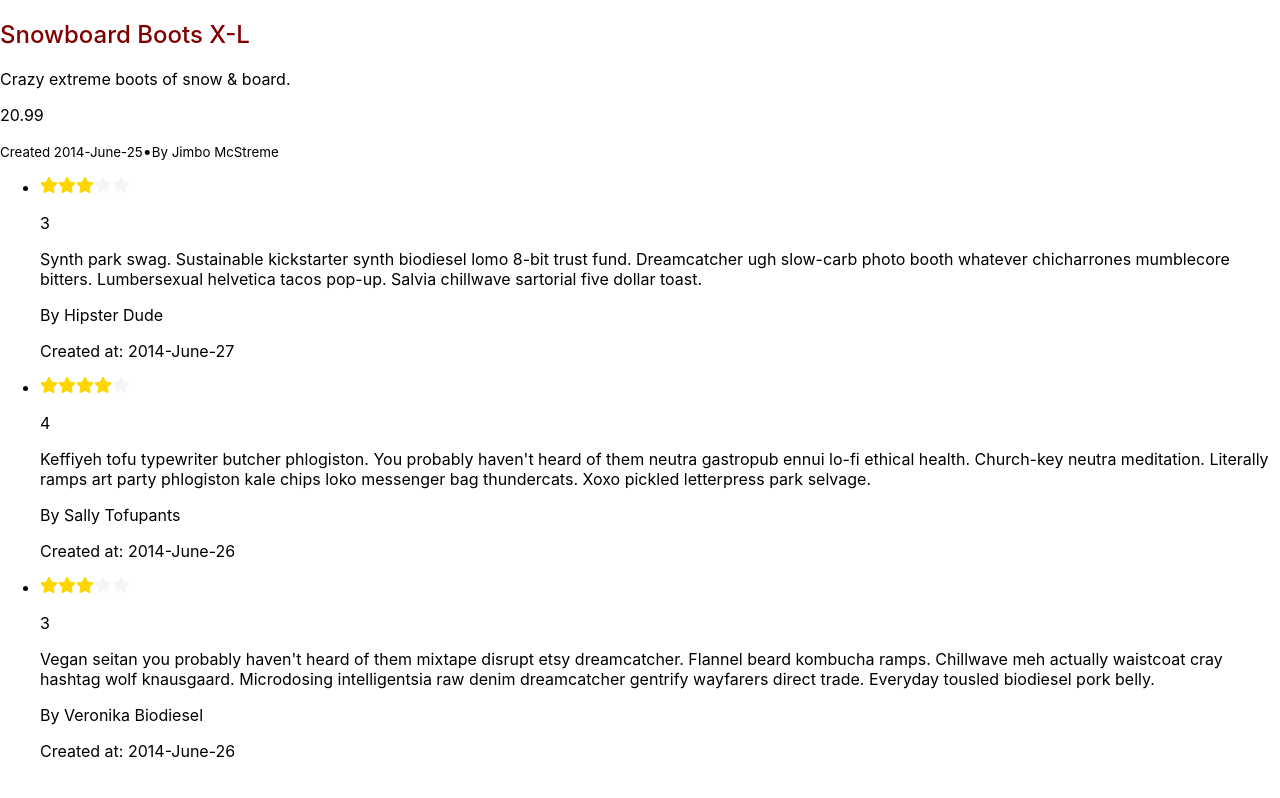
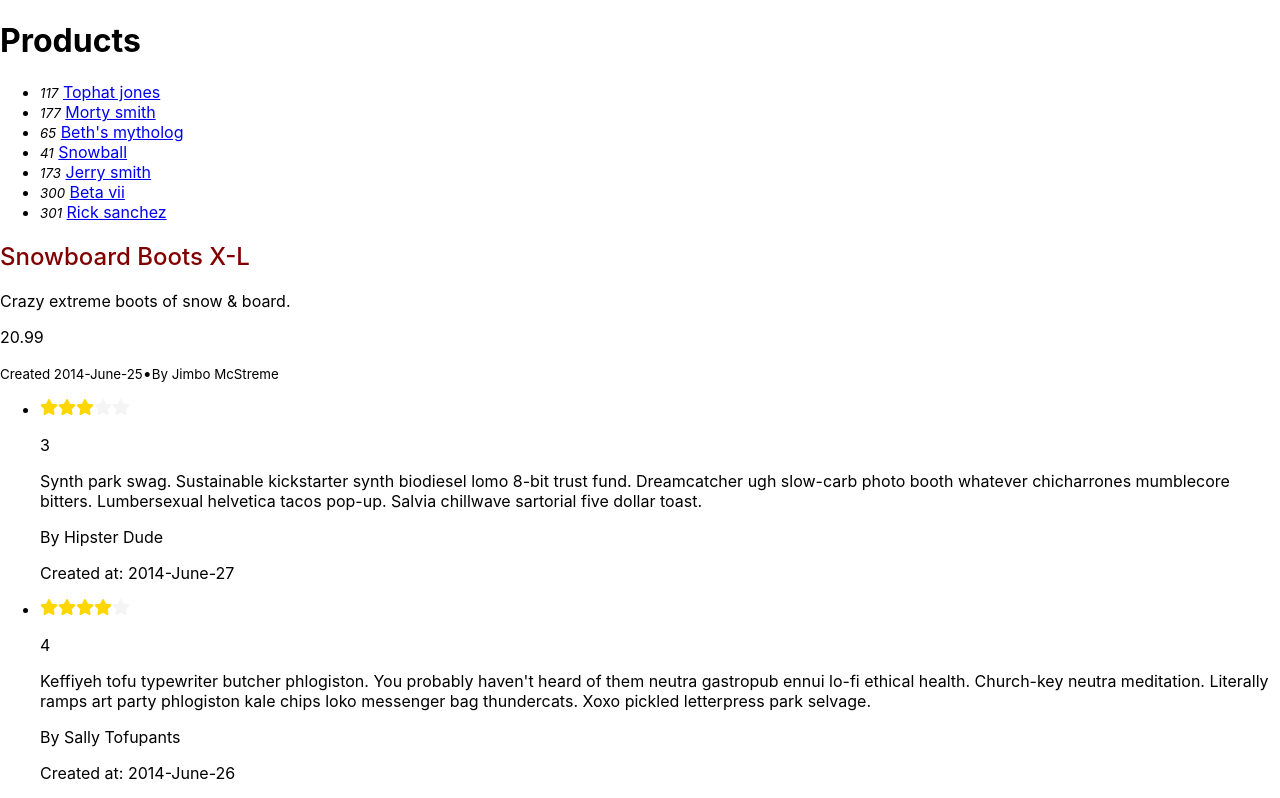
Before and after one commit to CodeCoreYVR/amazing_amazon_react_sept2020, a React (Create React App) app: page / in a window 1280 px wide. Shown: the top 798 px of the page. Built offline with nearby package versions, Linux system fonts and the light colour scheme.

Commit message:
Product Index and Product Show State

```diff
--- a/src/components/App.js
+++ b/src/components/App.js
@@ -1,14 +1,14 @@
-import React, { Component } from 'react';
+import React from 'react';
 import ProductShowPage from './ProductShowPage';
+import ProductIndexPage from './ProductIndexPage';
 
-class App extends Component {
-  render() {
-    return (
-      <div className="App">
-          <ProductShowPage />
-      </div>
-    );
-  }
-}
+const App = () => {
+  return (
+    <div className="App">
+      <ProductIndexPage />
+      <ProductShowPage />
+    </div>
+  );
+};
 
 export default App;
--- /dev/null
+++ b/src/components/ProductIndexPage.js
@@ -0,0 +1,31 @@
+import React, { Component } from 'react';
+import productList from '../data/productList';
+
+class ProductIndexPage extends Component {
+  constructor(props) {
+    super(props);
+    this.state = {
+      products: [...productList],
+    };
+  }
+
+  render() {
+    return (
+      <div className="ProductIndexPage">
+        <h1>Products</h1>
+        <ul>
+          {this.state.products.map(product => (
+            <li key={product.id}>
+              <small>
+                <em>{product.id}</em>
+              </small>{' '}
+              <a href="#">{product.title}</a>
+            </li>
+          ))}
+        </ul>
+      </div>
+    );
+  }
+}
+
+export default ProductIndexPage;
--- a/src/components/ProductShowPage.js
+++ b/src/components/ProductShowPage.js
@@ -1,9 +1,19 @@
-import React from 'react';
+import React, { Component } from 'react';
 import ProductDetails from './ProductDetails';
 import ReviewList from './ReviewList';
-import product from '../data/product';
+import aProduct from '../data/product';
 
-function ProductShowPage(props) {
+class ProductShowPage extends Component {
+  constructor(props) {
+    super(props);
+    this.state = {
+      product: {
+        ...aProduct,
+      },
+    };
+  }
+  render() {
+    const { product } = this.state;
     return (
       <div className="ProductShowPage">
         <ProductDetails {...product} />
@@ -11,5 +21,6 @@
       </div>
     );
   }
+}
 
 export default ProductShowPage;
--- /dev/null
+++ b/src/data/productList.js
@@ -0,0 +1,79 @@
+export default [
+    {
+      id: 117,
+      title: 'Tophat jones',
+      price: 5,
+      seller: {
+        id: 33,
+        first_name: 'Keanu',
+        last_name: 'Murazik',
+        full_name: 'Keanu Murazik',
+      },
+    },
+    {
+      id: 177,
+      title: 'Morty smith',
+      price: 6,
+      seller: {
+        id: 19,
+        first_name: 'Ward',
+        last_name: 'Cartwright',
+        full_name: 'Ward Cartwright',
+      },
+    },
+    {
+      id: 65,
+      title: "Beth's mytholog",
+      price: 8,
+      seller: {
+        id: 9,
+        first_name: 'Neva',
+        last_name: 'Trantow',
+        full_name: 'Neva Trantow',
+      },
+    },
+    {
+      id: 41,
+      title: 'Snowball',
+      price: 3,
+      seller: {
+        id: 48,
+        first_name: 'Isaac',
+        last_name: 'Spinka',
+        full_name: 'Isaac Spinka',
+      },
+    },
+    {
+      id: 173,
+      title: 'Jerry smith',
+      price: 5,
+      seller: {
+        id: 44,
+        first_name: 'Anibal',
+        last_name: 'Ondricka',
+        full_name: 'Anibal Ondricka',
+      },
+    },
+    {
+      id: 300,
+      title: 'Beta vii',
+      price: 4,
+      seller: {
+        id: 12,
+        first_name: 'Abbey',
+        last_name: 'Watsica',
+        full_name: 'Abbey Watsica',
+      },
+    },
+    {
+      id: 301,
+      title: 'Rick sanchez',
+      price: 10,
+      seller: {
+        id: 23,
+        first_name: 'Gregoria',
+        last_name: 'Koepp',
+        full_name: 'Gregoria Koepp',
+      },
+    },
+];
```
Lines whose indentation alone changed are shown as unchanged.
